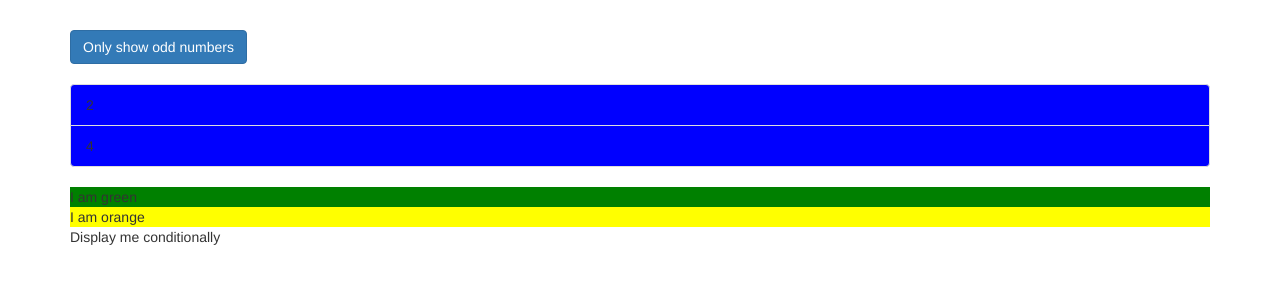
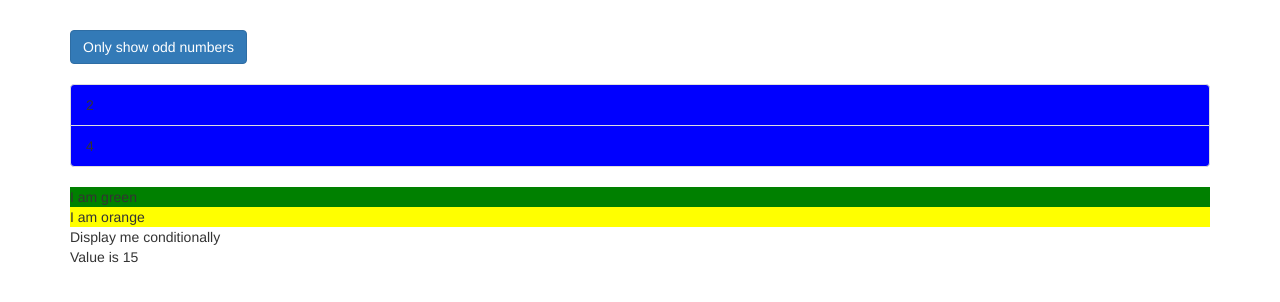
Before and after one commit to jennynicoleaustin/angular-udemy, an Angular app in the folder S7Directives/: page / in a window 1280 px wide. Shown: the top 302 px of the page. Built offline with nearby package versions, Linux system fonts and the light colour scheme.

Commit message:
Section 7: Directives -> V 101 ngSwitch

```diff
--- a/S7Directives/src/app/app.component.html
+++ b/S7Directives/src/app/app.component.html
@@ -44,6 +44,14 @@
         Display me conditionally
       </div>
 
+      <div [ngSwitch]="value">
+        <p *ngSwitchCase="5">Value is 5</p>
+        <p *ngSwitchCase="15">Value is 15</p>
+        <p *ngSwitchCase="55">Value is 55</p>
+        <p *ngSwitchDefault>Value is 10</p>
+
+      </div>
+
     </div>
   </div>
 </div>
--- a/S7Directives/src/app/app.component.ts
+++ b/S7Directives/src/app/app.component.ts
@@ -10,6 +10,7 @@
   oddNumbers = [1,3,5];
   evenNumbers = [2,4]
   onlyOdd = false;
+  value = 15;
 
 
 
```
